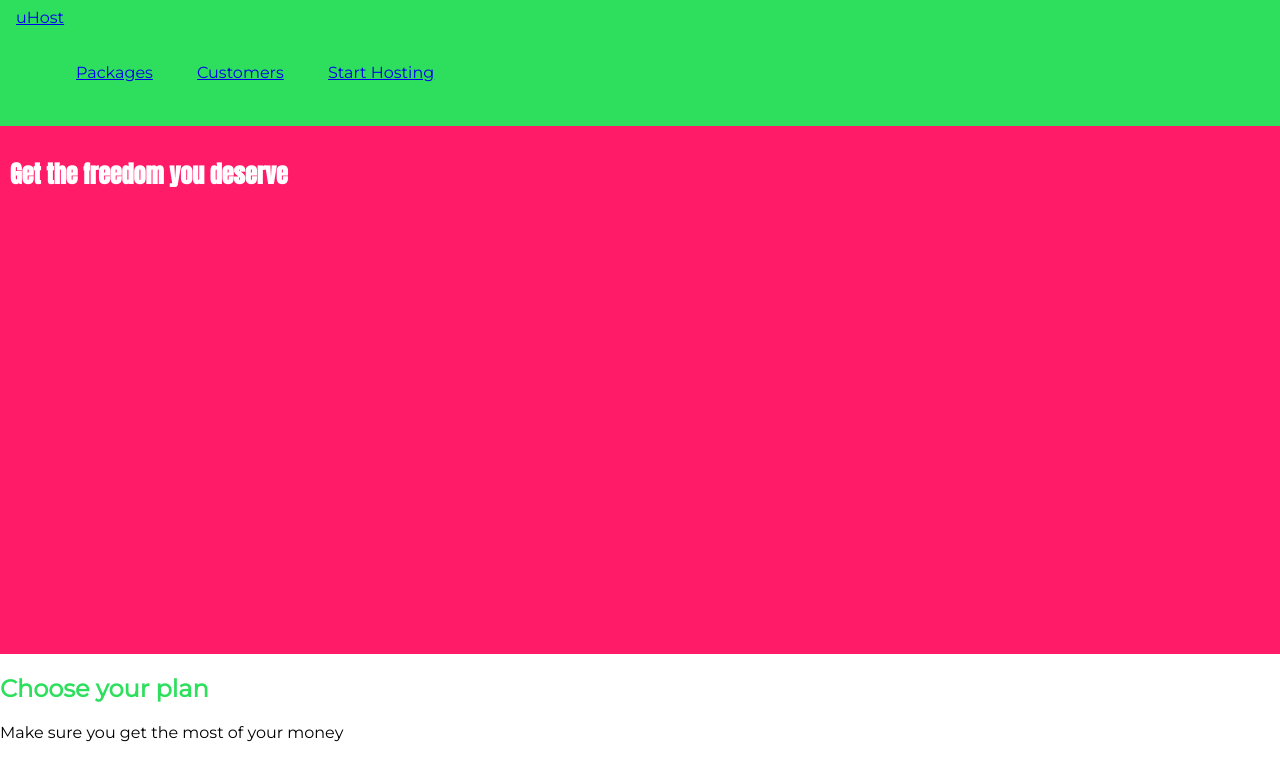
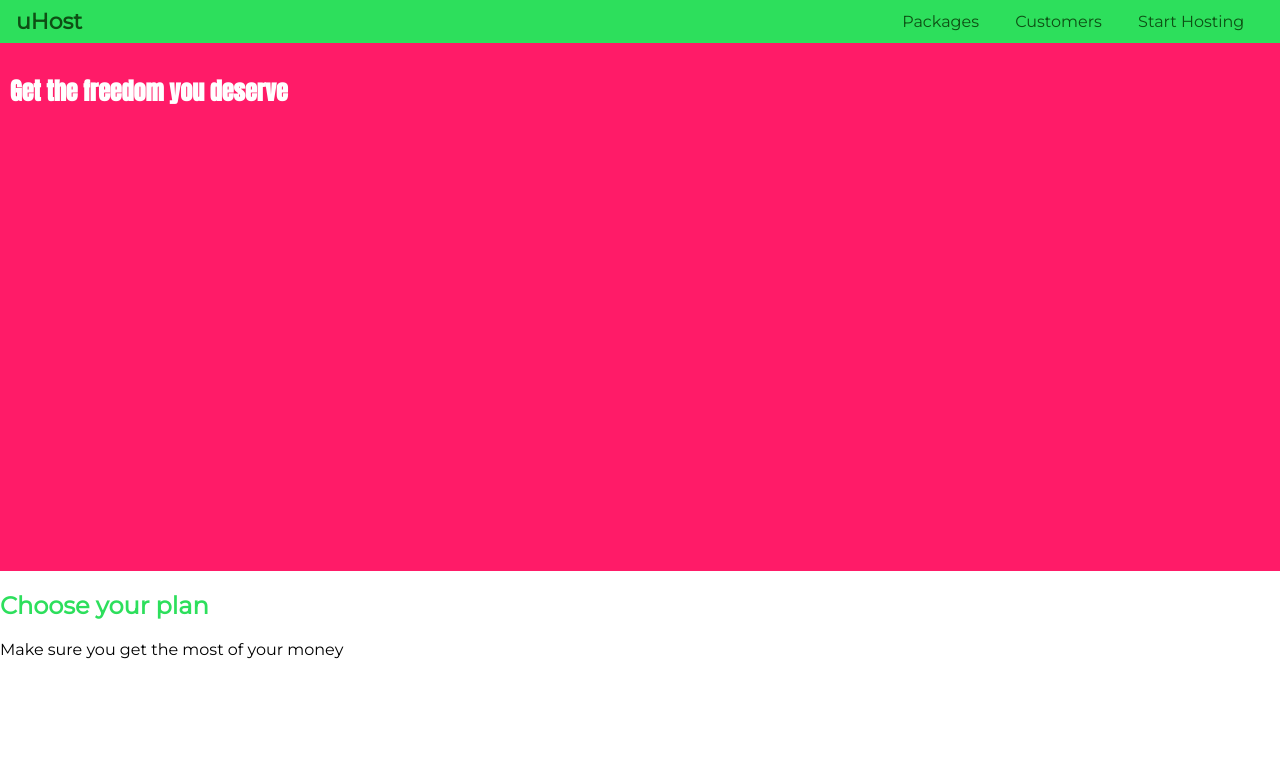
Before and after one commit to tmr12/CssWorkspace, a plain HTML site: page sampleApp/index.htm in a window 1280 px wide. Drawn offline with Linux system fonts and the light colour scheme.

Commit message:
42 pseudo classes

```diff
--- a/sampleApp/index.htm
+++ b/sampleApp/index.htm
@@ -11,7 +11,7 @@
     <body >
         <header class="main-header">
             <div>
-                <a href="index.html">
+                <a href="index.html" class="main-header--brand">
                     uHost
                 </a>
             </div>
--- a/sampleApp/main.css
+++ b/sampleApp/main.css
@@ -28,8 +28,40 @@ body {
     background: #2ddf5c;
     padding: 8px 16px;
 }
+.main-header--brand {
+    color:#0e4f14;
+    text-decoration: none;
+    font-weight: bold;
+    font-size: 22px;
+}
 
+.main-header > div {
+    display: inline-block;
+    vertical-align: middle;
+}
+
+.main-nav {
+    display: inline-block;
+    text-align: right;
+    width: calc(100% - 74px);
+    vertical-align: middle;
+}
+
+.main-nav--items {
+    margin: 0px;
+    padding: 0px;
+    list-style: none;
+}
 .main-nav--item {
     display:inline-block;
-    padding: 20px;
+    margin: 0 16px;
+    text-decoration: none;
+
 }
+.main-nav--item a {
+    text-decoration: none;
+    color:#0e4f14;
+}
+.main-nav--item a:hover {
+    color:white;
+}
```
